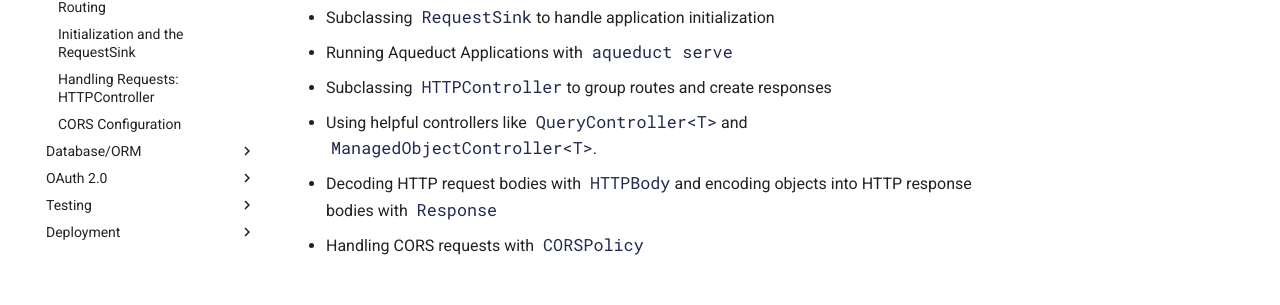
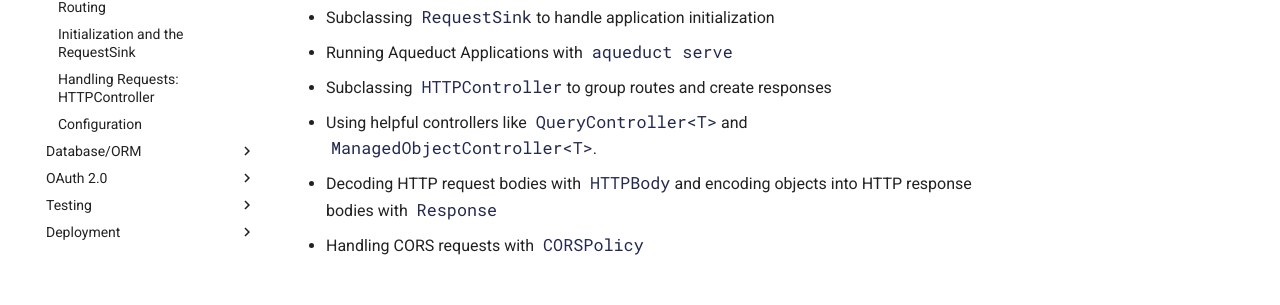
Before and after one commit to stablekernel/aqueduct, an MkDocs documentation site: the page built from docs/docs/http/overview.md, in a window 1280 px wide. Shown: the part 338-643 px from the top of the page. Built offline with MkDocs 1.6.1 and Material for MkDocs 9.7.7, drawn with Linux system fonts in a browser that asks for light colours; comment, search, counter and statistics services are not loaded; old or Windows-style settings are respelled for this version of MkDocs.

Commit message:
title change

```diff
--- a/docs/mkdocs.yml
+++ b/docs/mkdocs.yml
@@ -24,7 +24,7 @@
   - 'Routing': 'http/routing.md'
   - 'Initialization and the RequestSink': 'http/request_sink.md'
   - 'Handling Requests: HTTPController': 'http/http_controller.md'
-  - 'CORS Configuration': 'http/configure.md'
+  - 'Configuration': 'http/configure.md'
 - Database/ORM:
   - 'Overview': 'db/overview.md'
   - 'Modeling Data': 'db/modeling_data.md'
```
